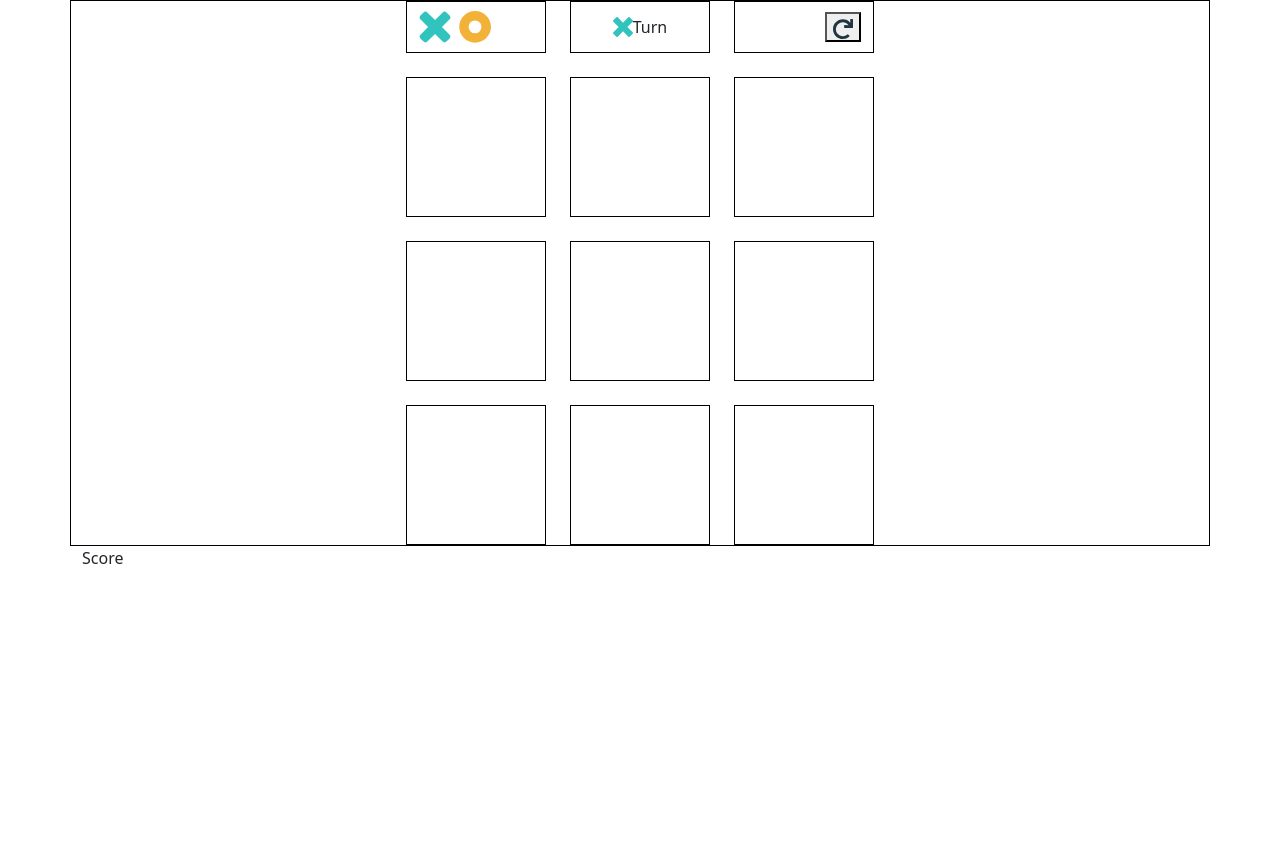
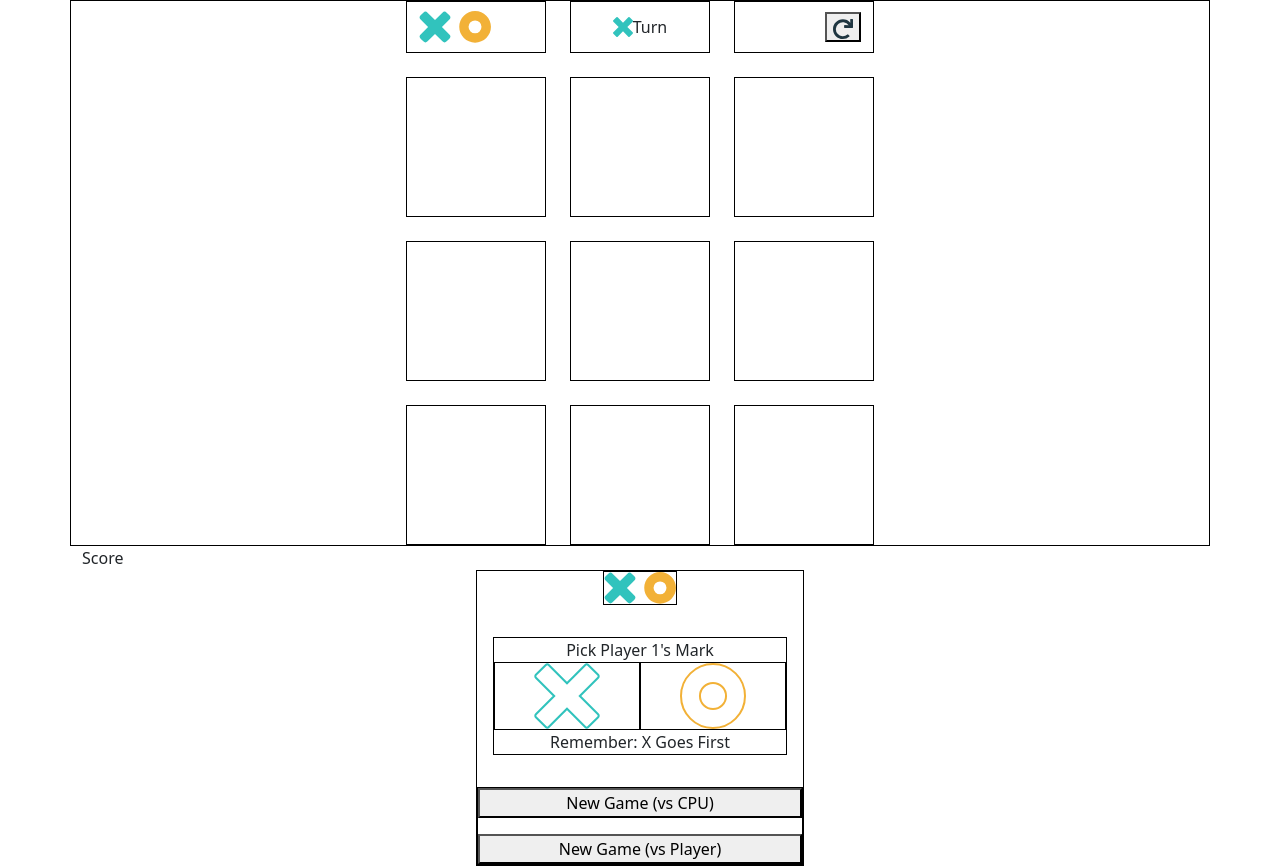
Before and after one commit to ChrisCablish/tic-tac-toe, a React (Create React App) app: page / in a window 1280 px wide. Before the commit the page ends 800 px from the top, so only its background shows below. Built offline with nearby package versions, Linux system fonts and the light colour scheme.

Commit message:
implement symbol choice menu and subsequent expected behavior

```diff
--- a/src/App.js
+++ b/src/App.js
@@ -1,10 +1,26 @@
 import "./App.css";
 import MainPanel from "./components/MainPanel/MainPanel";
 import React, { useState } from "react";
+import symbolStructure from "./components/MainPanel/symbolStructure";
 
 function App() {
-  const [turn, setTurn] = useState("p1");
+  // const symbolStructureX = {
+  //   X: "p1",
+  //   O: "p2",
+  // };
+
+  // const symbolStructureO = {
+  //   X: "p2",
+  //   O: "p1",
+  // };
+
+  // const [playerSymbols, setPlayerSymbols] = useState(symbolStructureX);
+  const [turn, setTurn] = useState(symbolStructure.playerOneIsX.X);
   return <MainPanel turn={turn} setTurn={setTurn} />;
 }
 
 export default App;
+
+//if (x is selected) {
+// turn
+//}
--- a/src/components/MainPanel/GamePanel/GamePanel.js
+++ b/src/components/MainPanel/GamePanel/GamePanel.js
@@ -9,16 +9,30 @@ import Score from "./Score/Score";
 import React, { useState, useEffect } from "react";
 
 const GamePanel = ({ turn, setTurn }) => {
+  const [turnCounter, setTurnCounter] = useState(1);
+
   const [boardState, setBoardState] = useState(
     new Array(3).fill(null).map(() => new Array(3).fill(null))
   );
   const handleClick = (rowIndex, colIndex) => {
     if (!boardState[rowIndex][colIndex]) {
-      // Ensure the square hasn't been clicked yet
       const newBoardState = boardState.map((row) => row.slice());
+
+      //**For the line directly below this comment */
+      // what if i stored an object like this
+      // {
+      //   turn:turn,
+      //    symbol: x
+      //   }
+
+      //inside of newBoardState so that both symbol and turn could be accessed by SingleSquare to decide what symbol renders?? (check out
+      //conditionals inside SingleSquare. i.e - i want an XIcon to render if it is player ones turn and player ones symbol is x)
+
       newBoardState[rowIndex][colIndex] = turn;
       setBoardState(newBoardState);
       setTurn(turn === "p1" ? "p2" : "p1");
+
+      setTurnCounter((prevCounter) => prevCounter + 1);
     }
   };
 
@@ -28,13 +42,17 @@ const GamePanel = ({ turn, setTurn }) => {
       className={styles.myCol}
       onClick={() => handleClick(rowIndex, colIndex)}
     >
-      <SingleSquare clickedSquare={boardState[rowIndex][colIndex]} />
+      <SingleSquare
+        clickedSquare={boardState[rowIndex][colIndex]}
+        turnCounter={turnCounter}
+      />
     </Col>
   );
   return (
     <>
       <Container className={styles.myContainer}>
-        <Header turn={turn} />
+        <Header turnCounter={turnCounter} />
+
         {boardState.map((row, rowIndex) => (
           <Row key={rowIndex} className={styles.myRow}>
             {row.map((_, colIndex) => renderSquare(rowIndex, colIndex))}
--- a/src/components/MainPanel/GamePanel/Header/Header.js
+++ b/src/components/MainPanel/GamePanel/Header/Header.js
@@ -9,7 +9,7 @@ import buttonImage from "../../../../assets/icon-restart.svg";
 import xIcon from "../../../../assets/icon-x.svg";
 import oIcon from "../../../../assets/icon-o.svg";
 
-const Header = ({ turn }) => {
+const Header = ({ turnCounter }) => {
   return (
     <Row className={styles.myRow}>
       <Col className={`${styles.myCol} ${styles.left}`}>
@@ -17,7 +17,7 @@ const Header = ({ turn }) => {
       </Col>
       <Col className={`${styles.myCol} ${styles.center}`}>
         <div className={styles.iconHolder}>
-          <img src={turn === "p1" ? xIcon : oIcon}></img>
+          <img src={turnCounter % 2 === 0 ? oIcon : xIcon}></img>
         </div>
         <span>Turn</span>
       </Col>
--- a/src/components/MainPanel/MainPanel.js
+++ b/src/components/MainPanel/MainPanel.js
@@ -1,8 +1,15 @@
 import React from "react";
 import GamePanel from "./GamePanel/GamePanel";
+import MenuPanel from "./MenuPanel/MenuPanel";
+import styles from "./MainPanel.module.scss";
 
 const MainPanel = ({ turn, setTurn }) => {
-  return <GamePanel turn={turn} setTurn={setTurn} />;
+  return (
+    <div className={styles.panel}>
+      <GamePanel turn={turn} setTurn={setTurn} />
+      <MenuPanel turn={turn} setTurn={setTurn} />
+    </div>
+  );
 };
 
 export default MainPanel;
--- /dev/null
+++ b/src/components/MainPanel/MainPanel.module.scss
@@ -0,0 +1,5 @@
+.panel {
+  display: flex;
+  flex-direction: column;
+  align-items: center;
+}
--- /dev/null
+++ b/src/components/MainPanel/MenuPanel/MenuPanel.js
@@ -0,0 +1,49 @@
+// import React from "react";
+import "bootstrap/dist/css/bootstrap.min.css";
+import { Container } from "react-bootstrap";
+import Row from "react-bootstrap/esm/Row";
+import Col from "react-bootstrap/esm/Col";
+import styles from "./MenuPanel.module.scss";
+import logo from "../../../assets/logo.svg";
+import iconX from "../../../assets/icon-x-outline.svg";
+import iconO from "../../../assets/icon-o-outline.svg";
+import symbolStructure from "../symbolStructure";
+import React, { useState, useEffect } from "react";
+
+const MenuPanel = ({ turn, setTurn }) => {
+  const xClickHandler = () => {
+    setTurn(symbolStructure.playerOneIsX.X); //turn is set to "p1"
+  };
+
+  const oClickHandler = () => {
+    setTurn(symbolStructure.playerTwoIsX.X); //turn is set to "p2"
+  };
+
+  return (
+    <div className={styles.menu}>
+      <div className={styles.logoHolder}>
+        <img src={logo}></img>
+      </div>
+      <div className={styles.symbolPicker}>
+        <span>Pick Player 1's Mark</span>
+        <Container>
+          <Row>
+            <Col className={styles.symbolHolder} onClick={xClickHandler}>
+              <img src={iconX}></img>
+            </Col>
+            <Col className={styles.symbolHolder} onClick={oClickHandler}>
+              <img src={iconO}></img>
+            </Col>
+          </Row>
+        </Container>
+        <span>Remember: X Goes First</span>
+      </div>
+      <div className={styles.buttonHolder}>
+        <button className={styles.vsCPU}>New Game (vs CPU)</button>
+        <button className={styles.vsPlayer}>New Game (vs Player)</button>
+      </div>
+    </div>
+  );
+};
+
+export default MenuPanel;
--- /dev/null
+++ b/src/components/MainPanel/MenuPanel/MenuPanel.module.scss
@@ -0,0 +1,39 @@
+.menu {
+  display: flex;
+  flex-direction: column;
+  align-items: center;
+  border: 1px solid black;
+  gap: 2rem;
+  width: 20.5rem;
+
+  .logoHolder {
+    border: 1px solid black;
+  }
+
+  .symbolPicker {
+    border: 1px solid black;
+    width: 90%;
+    display: flex;
+    flex-direction: column;
+    align-items: center;
+
+    .symbolHolder {
+      border: 1px solid black;
+      display: flex;
+      justify-content: center;
+    }
+  }
+
+  .buttonHolder {
+    border: 1px solid black;
+    display: flex;
+    flex-direction: column;
+    gap: 1rem;
+    width: 100%;
+
+    .vsCPU,
+    .vsPlayer {
+      //   width: 100%;
+    }
+  }
+}
--- /dev/null
+++ b/src/components/MainPanel/symbolStructure.js
@@ -0,0 +1,12 @@
+const symbolStructure = {
+  playerOneIsX: {
+    X: "p1",
+    O: "p2",
+  },
+  playerTwoIsX: {
+    X: "p2",
+    O: "p1",
+  },
+};
+
+export default symbolStructure;
```
Also changed, not shown: src/components/MainPanel/MenuPanel.js (deleted), 1 other file (tests, documents, lock files or other folders).
